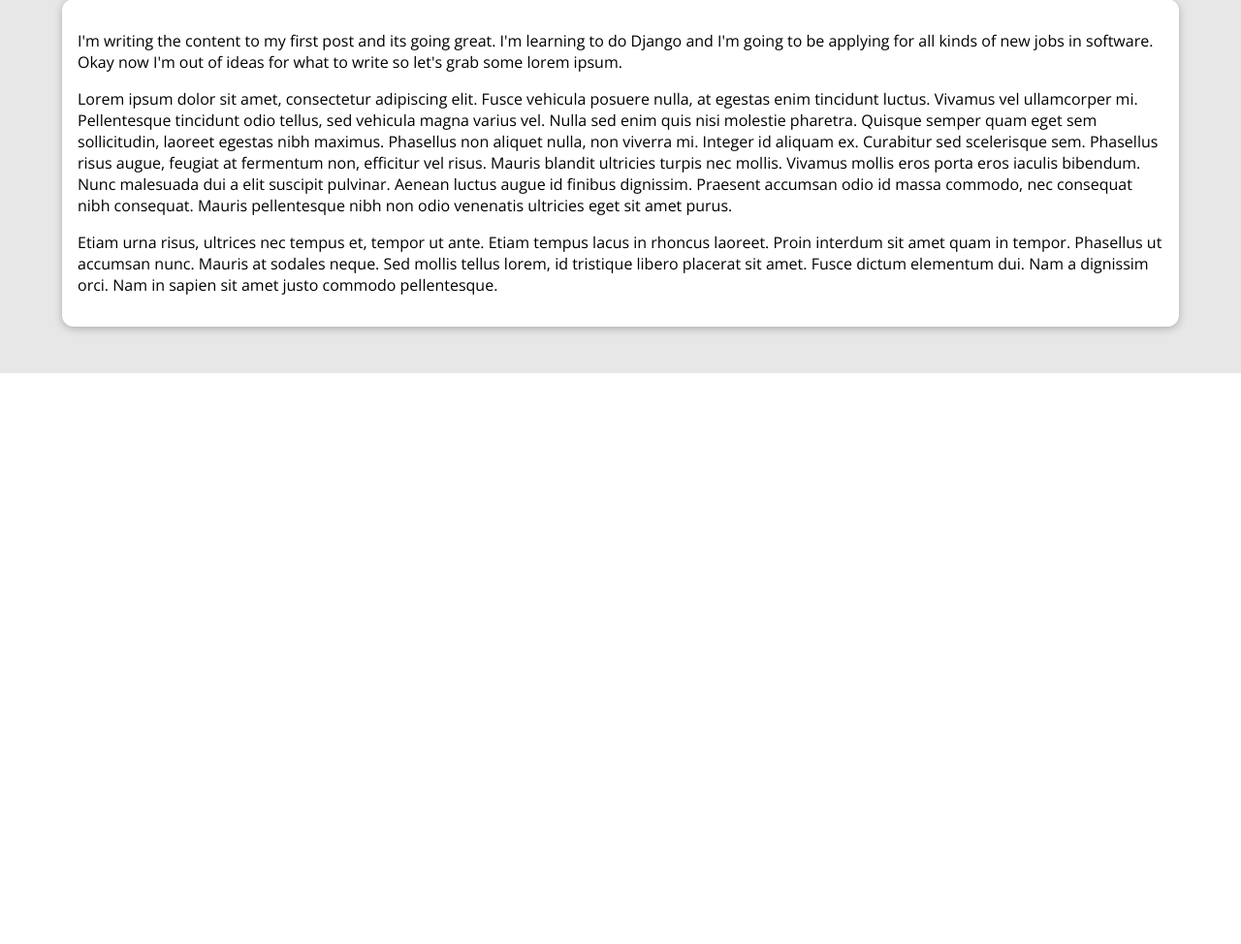
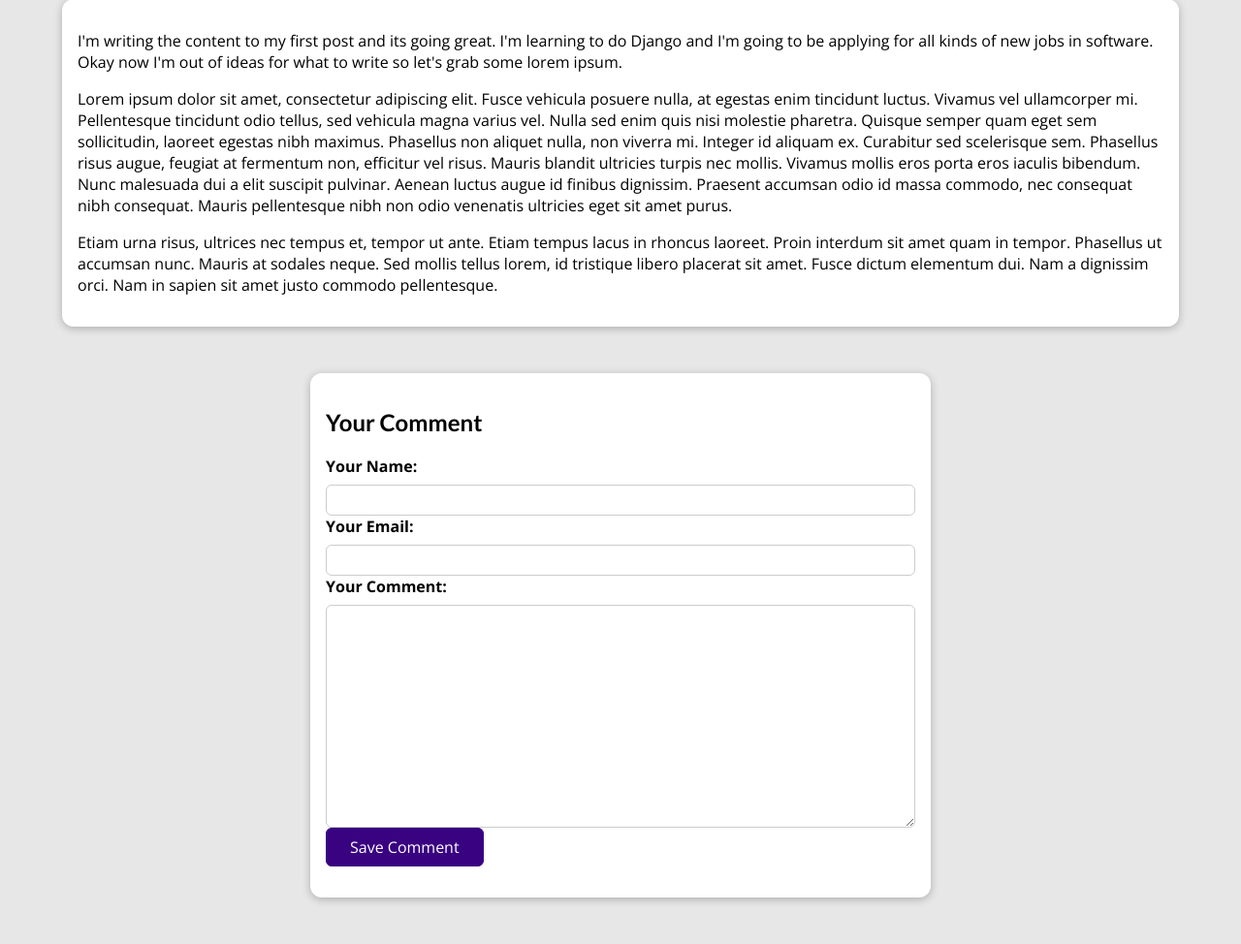
Before and after one commit to Brosengren/DjangoPracticeSite, a Django app: a page that uses blog/templates/blog/post-detail.html in a window 1280 px wide. Shown: the part 529-1503 px from the top of the page at 97% size. Before the commit the page ends 914 px from the top, so only its background shows below. Run offline with Django 3.2, Linux system fonts and the light colour scheme; data comes from the database, SQL or seed files in the repository; both versions use the stored data as it was after the commit.

Commit message:
added some things

```diff
--- /dev/null
+++ b/blog/forms.py
@@ -0,0 +1,12 @@
+from django import forms
+from .models import Comment
+
+class CommentForm(forms.ModelForm):
+	class Meta:
+		model = Comment
+		exclude = ["post"]
+		labels = {
+			"user_name": "Your Name",
+			"user_email": "Your Email",
+			"text": "Your Comment",
+		}
--- a/blog/models.py
+++ b/blog/models.py
@@ -3,13 +3,14 @@ import email
 from django.db import models
 from django.urls import reverse
 from django.core.validators import MinLengthValidator
+from matplotlib.pyplot import text
 
 # Create your models here.
 
 class Author(models.Model):
-    first_name          = models.CharField(max_length=64)
-    last_name           = models.CharField(max_length=128)
-    email_address       = models.EmailField(max_length=128)
+    first_name      = models.CharField(max_length=64)
+    last_name       = models.CharField(max_length=128)
+    email_address   = models.EmailField(max_length=128)
 
     def full_name(self):
         return f"{self.first_name} {self.last_name}"
@@ -28,7 +29,7 @@ class Tag(models.Model):
 class Post(models.Model):
     title               = models.CharField(max_length=128, null=False)
     excerpt             = models.CharField(max_length=256, null=False)
-    image               = models.CharField(max_length=64, null=True)
+    image               = models.ImageField(upload_to="posts", null=True)
     date_created        = models.DateTimeField(auto_now_add=True)
     date_last_modified  = models.DateTimeField(auto_now=True)
     slug                = models.SlugField(unique=True, db_index=True)
@@ -41,3 +42,9 @@ class Post(models.Model):
 
     def __str__(self):
         return self.title
+
+class Comment(models.Model):
+    user_name   = models.CharField(max_length=64)
+    user_email  = models.EmailField(max_length=128)
+    text        = models.TextField(max_length=1024)
+    post        = models.ForeignKey(Post, on_delete=models.CASCADE, related_name="comments")
--- a/blog/static/blog/post-detail.css
+++ b/blog/static/blog/post-detail.css
@@ -73,3 +73,49 @@
     padding: 0.5rem 1rem;
     border-radius: 8px;
   }
+
+  #comment-form{
+    margin: 3rem auto;
+    width: 90%;
+    max-width: 40rem;
+    border-radius: 12px;
+    background-color: white;
+    box-shadow: 0 2px 8px rgba(0, 0, 0, 0.25);
+    padding: 1rem;
+  }
+
+  #comment-form button {
+    font: inherit;
+    background-color: #390281;
+    color: white;
+    border: 1px solid #390281;
+    padding: 0.5rem 1.5rem;
+    border-radius: 6px;
+    cursor: pointer;
+  }
+
+  #comment-form button:hover,
+  #comment-form button:active {
+    background-color: #4f0ba7;
+    border-color: #4f0ba7;
+  }
+
+  .form-control {
+    margin-bottom: 1rem;
+  }
+
+  .form-control label {
+    font-weight: bold;
+    margin-bottom: 0.5rem;
+    display: block;
+  }
+
+  .form-control input,
+  .form-control textarea {
+    display: block;
+    width: 100%;
+    font: inherit;
+    padding: 0.25rem;
+    border-radius: 6px;
+    border: 1px solid #ccc;
+  }
--- a/blog/templates/blog/includes/post.html
+++ b/blog/templates/blog/includes/post.html
@@ -1,10 +1,8 @@
-{% load static %}
-
-
 <li>
     <article class="post">
         <a href="{% url "post-detail-page" post.slug %}">
-            <img src="{% static "blog/images/"|add:post.image %}" alt="{{ post.title }}" />
+            {% comment %} <img src="{% static "blog/images/"|add:post.image %}" alt="{{ post.title }}" />   Static image dont forget {% load static %}    {% endcomment %}
+            <img src="{{ post.image.url }}" alt="{{ post.title }}" />
             <div class="post__content">
                 <h3>{{ post.title }}</h3>
                 <p>
--- a/blog/templates/blog/post-detail.html
+++ b/blog/templates/blog/post-detail.html
@@ -1,8 +1,8 @@
 {% extends "base.html" %}
 {% load static %}
 
-{% block title %}
-This post title
+{% block page_title %}
+{{ post.title }}
 {% endblock %}
 
 {% block css_files %}
@@ -18,14 +18,30 @@ This post title
             {% endfor %}
         </div>
         <article>
-            <img src="{% static "blog/images/"|add:post.image %}" alt={{post.title}} />
+            <img src="{{ post.image.url }}" alt={{post.title}} />
             <address>By <a href="mailto:{{post.author.email_address}}">{{ post.author|title }}</a></address>
             <div>
-                Last updated on <time>{{ post.date_last_modified|date:"d M Y" }}</time></div>
+                Last updated on <time>{{ post.date_last_modified|date:"d M Y" }}</time>
+            </div>
         </article>
     </section>
 
     <main>
         {{ post.content|linebreaks }}
     </main>
+
+    <section id="comment-form">
+        <h2>Your Comment</h2>
+        <form action="{% url "post-detail-page" post.slug %}" method="POST">
+            {% csrf_token %}
+            {% for form_field in comment_form %}
+                <div class="form-control">
+                    {{ form_field.label_tag }}
+                    {{ form_field }}
+                    {{ form_field.errors }}
+            {% endfor %}
+            <button>Save Comment</button>
+        </form>
+    </section>
+
 {% endblock %}
--- a/blog/urls.py
+++ b/blog/urls.py
@@ -1,9 +1,14 @@
 from django.urls import path
 from . import views
+from django.conf.urls.static import static
+from django.conf import settings
 
 urlpatterns = [
-    path("", views.starting_page, name="starting-page"),
-    path("posts", views.posts, name="posts-page"),
-    path("posts/<slug:slug>", views.post_detail, name="post-detail-page"),
+    # path("", views.starting_page, name="starting-page"),
+    path("", views.StartingPageView.as_view(), name="starting-page"),
+    # path("posts", views.posts, name="posts-page"),
+    path("posts", views.AllPostsView.as_view(), name="posts-page"),
+    # path("posts/<slug:slug>", views.post_detail, name="post-detail-page"),
+    path("posts/<slug:slug>", views.SinglePostView.as_view(), name="post-detail-page"),
     #blog/my-first-post slug:slug makes sure only urls with a correct path will trigger
-]
+] + static(settings.MEDIA_URL, document_root=settings.MEDIA_ROOT)
--- a/blog/views.py
+++ b/blog/views.py
@@ -2,6 +2,11 @@ from django.shortcuts import render, get_object_or_404
 from django.http import HttpResponse
 from datetime import date
 from .models import Post
+from .forms import CommentForm
+from django.views import View
+from django.views.generic import ListView
+from django.http import HttpResponseRedirect
+from django.urls import reverse
 
 # blog_entries={
 #    "Nature is Lit": {
@@ -152,20 +157,67 @@ from .models import Post
 def get_date(post):
     return post['date']
 
-def starting_page(request):
-  # data = list(blog_entries.items())
-  # return render(request, "blog/starting_page.html", {"blog_entries":blog_entries}
-    # sorted_posts = sorted(all_posts, key=get_date)
-    # latest_posts = sorted_posts[-3:]
-    latest_posts = Post.objects.all().order_by("-date_created")[:3] #Django does no support doing this by [:-3]
-    return render(request, "blog/starting_page.html", {"posts":latest_posts})
+# def starting_page(request):
+#   # data = list(blog_entries.items())
+#   # return render(request, "blog/starting_page.html", {"blog_entries":blog_entries}
+#     # sorted_posts = sorted(all_posts, key=get_date)
+#     # latest_posts = sorted_posts[-3:]
+#     latest_posts = Post.objects.all().order_by("-date_created")[:3] #Django does not support doing this by [:-3]
+#     return render(request, "blog/starting_page.html", {"posts":latest_posts})
 
-def posts(request):
-    # sorted_posts = sorted(all_posts, key=get_date, reverse=True)
-    sorted_posts = Post.objects.all().order_by("-date_created")
-    return render(request, "blog/all-posts.html", {"posts":sorted_posts})
+#Doing this to practice class views
+class StartingPageView(ListView):
+    template_name = "blog/starting_page.html"
+    model = Post
+    ordering = ["-date_created"]
+    context_object_name = "posts"
 
-def post_detail(request, slug):
-    # identified_post = next(post for post in all_posts if post['slug'] == slug)
-    identified_post = get_object_or_404(Post, slug=slug)
-    return render(request, "blog/post-detail.html", {"post": identified_post})
+    def get_queryset(self):
+        queryset = super().get_queryset()
+        data = queryset[:3]
+        return data
+
+# def posts(request):
+#     # sorted_posts = sorted(all_posts, key=get_date, reverse=True)
+#     sorted_posts = Post.objects.all().order_by("-date_created")
+#     return render(request, "blog/all-posts.html", {"posts":sorted_posts})
+class AllPostsView(ListView):
+    template_name = "blog/all-posts.html"
+    model = Post
+    ordering = ["-date_created"]
+    context_object_name = "posts"
+
+
+# def post_detail(request, slug):
+#     # identified_post = next(post for post in all_posts if post['slug'] == slug)
+#     identified_post = get_object_or_404(Post, slug=slug)
+#     return render(request, "blog/post-detail.html", {"post": identified_post})
+class SinglePostView(View):
+    template_name = "blog/post-detail.html"
+    model = Post
+
+    def get(self, request, slug):
+        post = Post.objects.get(slug=slug)
+        context = {
+            "post": post,
+            "post_tags":post.tags.all(),
+            "comment_form":CommentForm()
+        }
+        return render(request, "blog/post-detail.html", context)
+
+    def post(self, request, slug):
+        comment_form  = CommentForm(request.POST)
+        post = Post.objects.get(slug=slug)
+
+        if comment_form.is_valid():
+            comment = comment_form.save(commit=False)
+            comment.post = post
+            comment.save()
+            return HttpResponseRedirect(reverse("post-detail-page", args=[slug]))
+
+        context = {
+            "post": post,
+            "post_tags":post.tags.all(),
+            "comment_form": comment_form
+        }
+        return render(request, "blog/post-detail.html", context)
--- a/mysite/settings.py
+++ b/mysite/settings.py
@@ -129,6 +129,8 @@ STATICFILES_DIRS = [
 
 #Media files
 
+MEDIA_ROOT = BASE_DIR / "uploads"
+
 MEDIA_URL = '/media/'
 
 MEDIAFILES_DIRS = [
```
Also changed, not shown: blog/migrations/0002_alter_post_image.py (added), blog/migrations/0003_comment.py (added), db.sqlite3, uploads/posts/flower.webp (added), uploads/posts/mustang.webp (added), uploads/posts/post.jpg (added), uploads/posts/stove.jpg (added).
